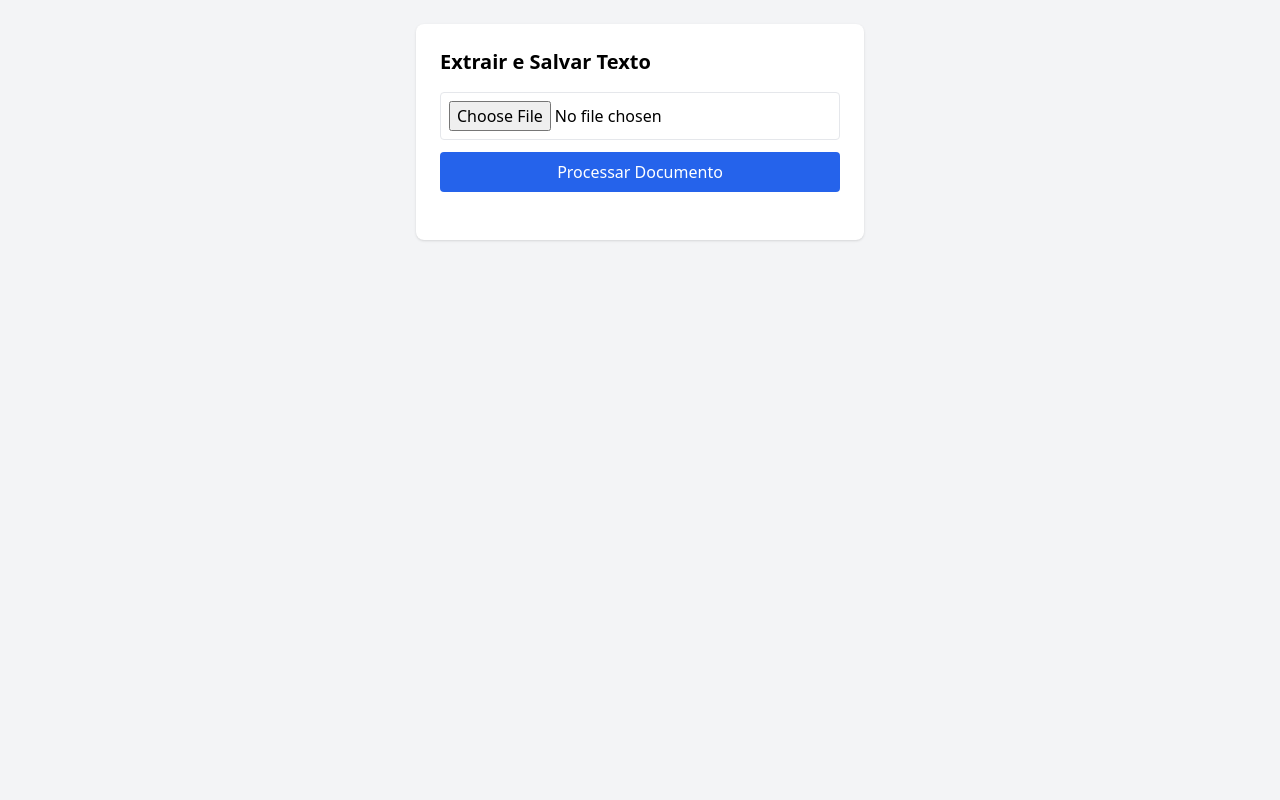
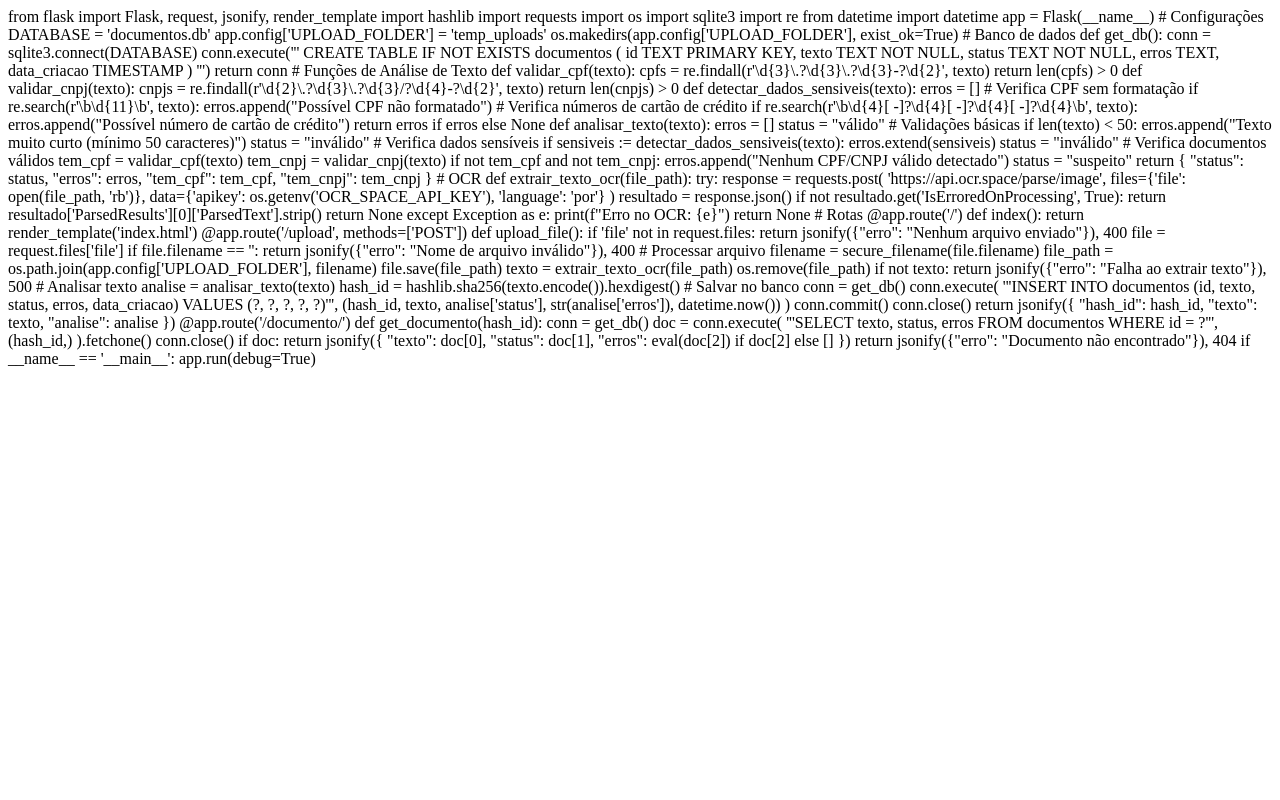
Before and after one commit to YagoEron31/Verificador_documentos, a Flask app: page / in a window 1280 px wide. Run offline with Flask 3, Linux system fonts and the light colour scheme; some libraries are stand-ins or nearby versions.

Commit message:
Update index.html

```diff
--- a/templates/index.html
+++ b/templates/index.html
@@ -1,77 +1,160 @@
-<!DOCTYPE html>
-<html lang="pt-br">
-<head>
-    <meta charset="UTF-8">
-    <title>Extrator de Texto</title>
-    <script src="https://cdn.tailwindcss.com"></script>
-</head>
-<body class="bg-gray-100 p-6">
-    <div class="max-w-md mx-auto bg-white p-6 rounded-lg shadow">
-        <h1 class="text-xl font-bold mb-4">Extrair e Salvar Texto</h1>
+from flask import Flask, request, jsonify, render_template
+import hashlib
+import requests
+import os
+import sqlite3
+import re
+from datetime import datetime
 
-        <form id="uploadForm" class="mb-6">
-            <input
-                type="file"
-                name="file"
-                accept="application/pdf,image/*"
-                class="mb-3 block w-full border p-2 rounded"
-                required
-            >
-            <button
-                type="submit"
-                class="bg-blue-600 text-white px-4 py-2 rounded w-full hover:bg-blue-700"
-            >
-                Processar Documento
-            </button>
-        </form>
+app = Flask(__name__)
 
-        <div id="resultado" class="hidden p-4 bg-gray-50 rounded border">
-            <h2 class="font-bold mb-2">✅ Texto Salvo com Sucesso!</h2>
-            <pre id="texto" class="whitespace-pre-wrap bg-white p-2 rounded"></pre>
-            <div class="mt-3 text-sm">
-                <p><strong>ID do Documento:</strong></p>
-                <code id="hash" class="block mt-1 p-2 bg-gray-200 rounded"></code>
-                <button
-                    onclick="copiarHash()"
-                    class="mt-2 text-blue-600 text-xs"
-                >
-                    Copiar ID
-                </button>
-            </div>
-        </div>
-    </div>
+# Configurações
+DATABASE = 'documentos.db'
+app.config['UPLOAD_FOLDER'] = 'temp_uploads'
+os.makedirs(app.config['UPLOAD_FOLDER'], exist_ok=True)
 
-    <script>
-        async function copiarHash() {
-            const hash = document.getElementById('hash').textContent;
-            await navigator.clipboard.writeText(hash);
-            alert("ID copiado!");
-        }
+# Banco de dados
+def get_db():
+    conn = sqlite3.connect(DATABASE)
+    conn.execute('''
+        CREATE TABLE IF NOT EXISTS documentos (
+            id TEXT PRIMARY KEY,
+            texto TEXT NOT NULL,
+            status TEXT NOT NULL,
+            erros TEXT,
+            data_criacao TIMESTAMP
+        )
+    ''')
+    return conn
 
-        document.getElementById('uploadForm').addEventListener('submit', async (e) => {
-            e.preventDefault();
-            const formData = new FormData();
-            formData.append('file', e.target.file.files[0]);
+# Funções de Análise de Texto
+def validar_cpf(texto):
+    cpfs = re.findall(r'\d{3}\.?\d{3}\.?\d{3}-?\d{2}', texto)
+    return len(cpfs) > 0
 
-            try {
-                const response = await fetch('/upload', {
-                    method: 'POST',
-                    body: formData
-                });
+def validar_cnpj(texto):
+    cnpjs = re.findall(r'\d{2}\.?\d{3}\.?\d{3}/?\d{4}-?\d{2}', texto)
+    return len(cnpjs) > 0
 
-                if (response.ok) {
-                    const data = await response.json();
-                    document.getElementById('texto').textContent = data.texto;
-                    document.getElementById('hash').textContent = data.hash_id;
-                    document.getElementById('resultado').classList.remove('hidden');
-                } else {
-                    const erro = await response.json();
-                    alert(`Erro: ${erro.erro || 'Falha no servidor'}`);
-                }
-            } catch (erro) {
-                alert("Erro na conexão!");
-            }
-        });
-    </script>
-</body>
-</html>
+def detectar_dados_sensiveis(texto):
+    erros = []
+    # Verifica CPF sem formatação
+    if re.search(r'\b\d{11}\b', texto):
+        erros.append("Possível CPF não formatado")
+    # Verifica números de cartão de crédito
+    if re.search(r'\b\d{4}[ -]?\d{4}[ -]?\d{4}[ -]?\d{4}\b', texto):
+        erros.append("Possível número de cartão de crédito")
+    return erros if erros else None
+
+def analisar_texto(texto):
+    erros = []
+    status = "válido"
+
+    # Validações básicas
+    if len(texto) < 50:
+        erros.append("Texto muito curto (mínimo 50 caracteres)")
+        status = "inválido"
+
+    # Verifica dados sensíveis
+    if sensiveis := detectar_dados_sensiveis(texto):
+        erros.extend(sensiveis)
+        status = "inválido"
+
+    # Verifica documentos válidos
+    tem_cpf = validar_cpf(texto)
+    tem_cnpj = validar_cnpj(texto)
+
+    if not tem_cpf and not tem_cnpj:
+        erros.append("Nenhum CPF/CNPJ válido detectado")
+        status = "suspeito"
+
+    return {
+        "status": status,
+        "erros": erros,
+        "tem_cpf": tem_cpf,
+        "tem_cnpj": tem_cnpj
+    }
+
+# OCR
+def extrair_texto_ocr(file_path):
+    try:
+        response = requests.post(
+            'https://api.ocr.space/parse/image',
+            files={'file': open(file_path, 'rb')},
+            data={'apikey': os.getenv('OCR_SPACE_API_KEY'), 'language': 'por'}
+        )
+        resultado = response.json()
+        if not resultado.get('IsErroredOnProcessing', True):
+            return resultado['ParsedResults'][0]['ParsedText'].strip()
+        return None
+    except Exception as e:
+        print(f"Erro no OCR: {e}")
+        return None
+
+# Rotas
+@app.route('/')
+def index():
+    return render_template('index.html')
+
+@app.route('/upload', methods=['POST'])
+def upload_file():
+    if 'file' not in request.files:
+        return jsonify({"erro": "Nenhum arquivo enviado"}), 400
+
+    file = request.files['file']
+    if file.filename == '':
+        return jsonify({"erro": "Nome de arquivo inválido"}), 400
+
+    # Processar arquivo
+    filename = secure_filename(file.filename)
+    file_path = os.path.join(app.config['UPLOAD_FOLDER'], filename)
+    file.save(file_path)
+
+    texto = extrair_texto_ocr(file_path)
+    os.remove(file_path)
+
+    if not texto:
+        return jsonify({"erro": "Falha ao extrair texto"}), 500
+
+    # Analisar texto
+    analise = analisar_texto(texto)
+    hash_id = hashlib.sha256(texto.encode()).hexdigest()
+
+    # Salvar no banco
+    conn = get_db()
+    conn.execute(
+        '''INSERT INTO documentos
+        (id, texto, status, erros, data_criacao)
+        VALUES (?, ?, ?, ?, ?)''',
+        (hash_id, texto, analise['status'],
+         str(analise['erros']), datetime.now())
+    )
+    conn.commit()
+    conn.close()
+
+    return jsonify({
+        "hash_id": hash_id,
+        "texto": texto,
+        "analise": analise
+    })
+
+@app.route('/documento/<hash_id>')
+def get_documento(hash_id):
+    conn = get_db()
+    doc = conn.execute(
+        '''SELECT texto, status, erros
+        FROM documentos WHERE id = ?''',
+        (hash_id,)
+    ).fetchone()
+    conn.close()
+
+    if doc:
+        return jsonify({
+            "texto": doc[0],
+            "status": doc[1],
+            "erros": eval(doc[2]) if doc[2] else []
+        })
+    return jsonify({"erro": "Documento não encontrado"}), 404
+
+if __name__ == '__main__':
+    app.run(debug=True)
```
